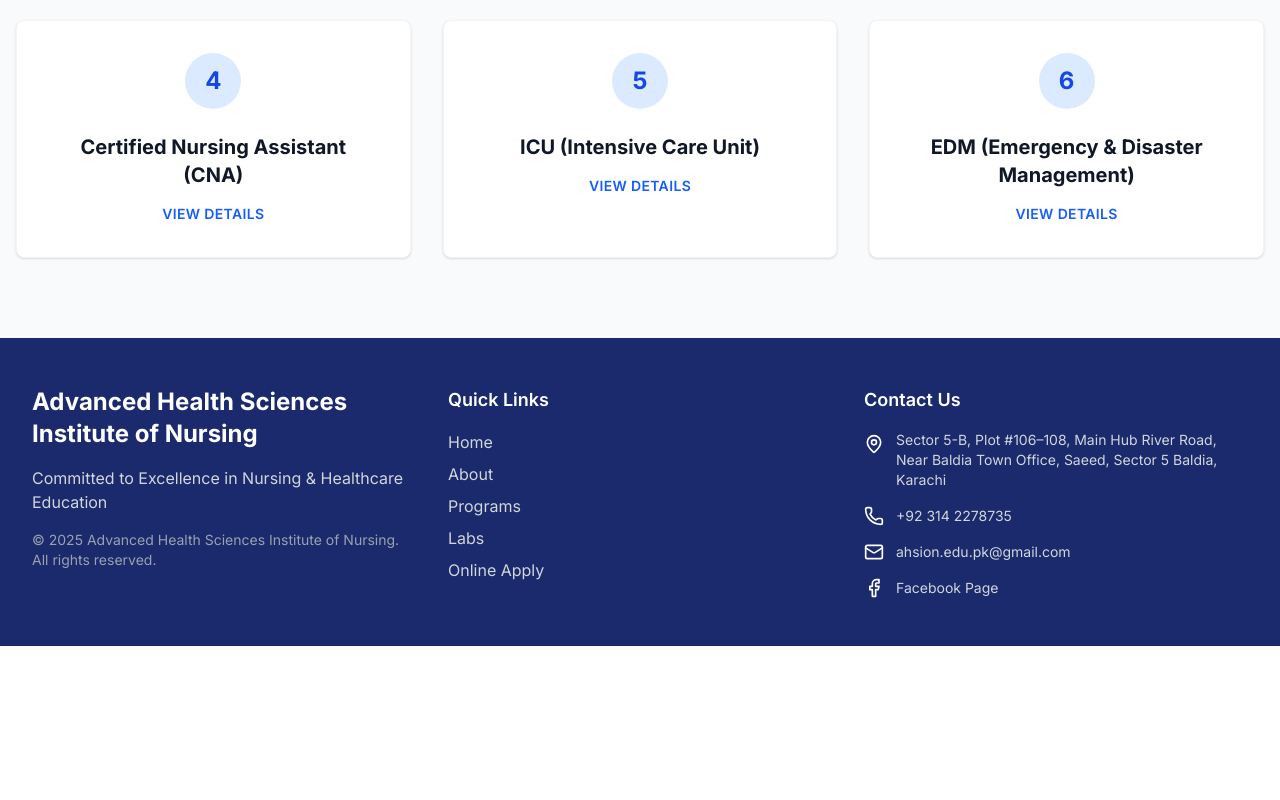
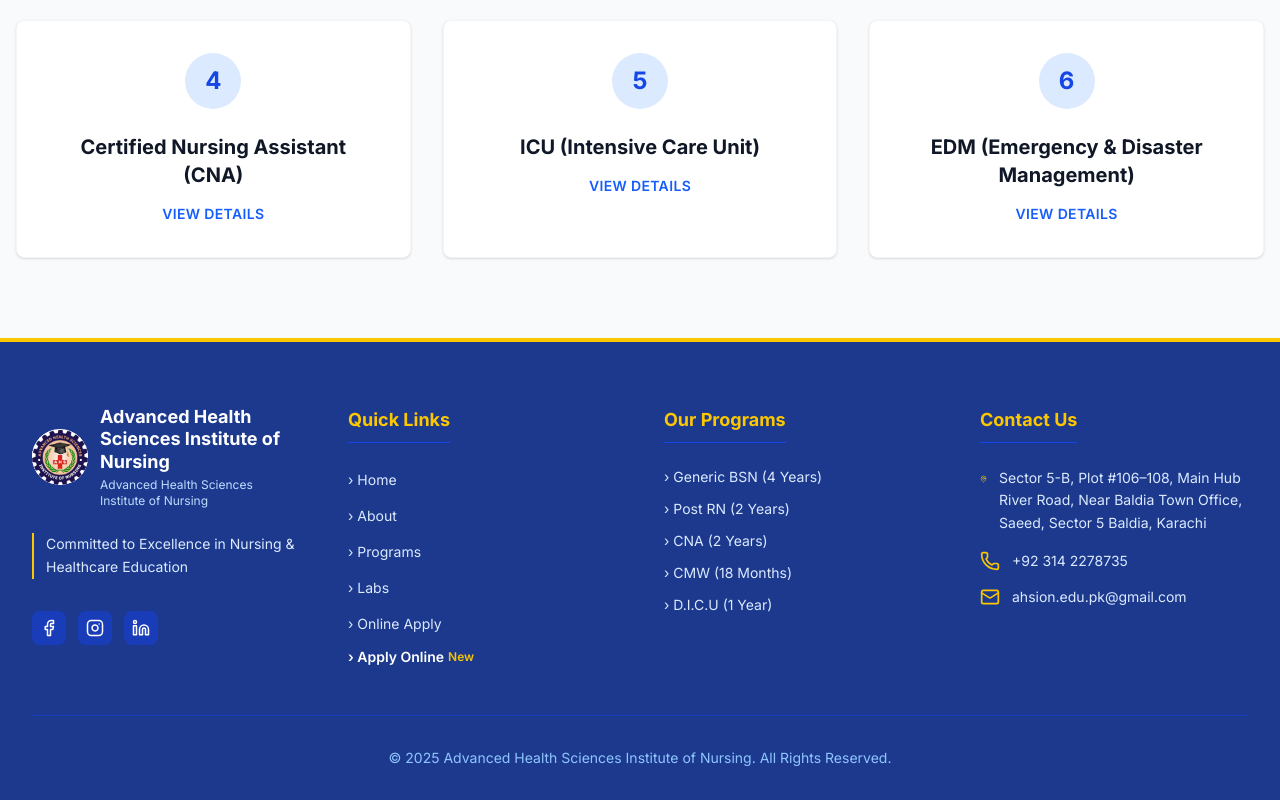
Before and after one commit to AHSANKHAN1999/ahsion-website, a Next.js app: page / in a window 1280 px wide. Shown: the part 1554-2354 px from the top of the page. Before the commit the page ends 2200 px from the top, so only its background shows below. Built offline with nearby package versions, Linux system fonts and the light colour scheme.

Commit message:
Enhance footer with university branding

```diff
--- a/src/components/Footer.js
+++ b/src/components/Footer.js
@@ -1,87 +1,136 @@
 import Link from "next/link";
+import Image from "next/image";
 import { siteData } from "@/data/siteData";
-import { MapPin, Phone, Mail, Facebook } from "lucide-react";
+import { MapPin, Phone, Mail, Facebook, Instagram, Linkedin } from "lucide-react";
 
 export default function Footer() {
   const contact = siteData.pages.contact.sections.find(
     (s) => s.type === "contact_info"
   );
 
+  const currentYear = new Date().getFullYear();
+
   return (
-    <footer className="bg-primary text-white">
-      <div className="max-w-7xl mx-auto px-4 sm:px-6 lg:px-8 py-12">
-        <div className="grid grid-cols-1 md:grid-cols-3 gap-8">
-          {/* Brand Info */}
-          <div>
-            <h3 className="text-2xl font-bold mb-4">
-              {siteData.site.short_name}
-            </h3>
-            <p className="text-gray-300 mb-4">{siteData.site.tagline}</p>
-            <p className="text-sm text-gray-400">
-              © {new Date().getFullYear()} {siteData.site.name}. All rights
-              reserved.
+    <footer className="bg-blue-900 text-white pt-16 pb-8 border-t-4 border-yellow-400 font-sans">
+      <div className="max-w-7xl mx-auto px-4 sm:px-6 lg:px-8">
+
+        {/* --- MAIN GRID (4 Columns) --- */}
+        <div className="grid grid-cols-1 md:grid-cols-2 lg:grid-cols-4 gap-12 mb-12">
+
+          {/* 1. Brand & Logo */}
+          <div className="space-y-6">
+            <div className="flex items-center gap-3">
+              <div className="relative w-14 h-14 bg-white rounded-full p-1 overflow-hidden shrink-0">
+                <Image
+                  src="/images/logo.jpg"
+                  alt="AHSION Logo"
+                  fill
+                  className="object-contain"
+                />
+              </div>
+              <div className="flex flex-col">
+                <span className="font-bold text-lg leading-tight text-white">
+                    {siteData.site.name}
+                </span>
+                <span className="text-xs text-blue-200 mt-1">
+                    {siteData.site.short_name}
+                </span>
+              </div>
+            </div>
+
+            <p className="text-blue-100 text-sm leading-relaxed border-l-2 border-yellow-400 pl-3">
+              {siteData.site.tagline || "Committed to excellence in nursing education and clinical practice."}
             </p>
+
+            {/* Social Icons */}
+            <div className="flex space-x-3 pt-2">
+              <a href={contact?.facebook || "#"} target="_blank" className="bg-blue-800 p-2 rounded-lg hover:bg-yellow-400 hover:text-blue-900 transition duration-300">
+                <Facebook size={18} />
+              </a>
+              <a href="#" className="bg-blue-800 p-2 rounded-lg hover:bg-yellow-400 hover:text-blue-900 transition duration-300">
+                <Instagram size={18} />
+              </a>
+              <a href="#" className="bg-blue-800 p-2 rounded-lg hover:bg-yellow-400 hover:text-blue-900 transition duration-300">
+                <Linkedin size={18} />
+              </a>
+            </div>
           </div>
 
-          {/* Quick Links */}
+          {/* 2. Quick Links */}
           <div>
-            <h4 className="text-lg font-semibold mb-4">Quick Links</h4>
-            <ul className="space-y-2">
+            <h4 className="text-lg font-bold mb-6 border-b border-blue-700 pb-2 inline-block text-yellow-400">
+              Quick Links
+            </h4>
+            <ul className="space-y-3">
               {siteData.navigation.map((item) => (
                 <li key={item.label}>
                   <Link
                     href={item.link}
-                    className="text-gray-300 hover:text-white transition-colors"
+                    className="text-blue-100 hover:text-yellow-400 hover:translate-x-1 transition-all duration-300 inline-block text-sm"
                   >
-                    {item.label}
+                    › {item.label}
                   </Link>
                 </li>
               ))}
+              <li>
+                 <Link href="/admissions" className="text-white font-semibold hover:text-yellow-400 transition-colors text-sm flex items-center gap-1">
+                   › Apply Online <span className="text-yellow-400 text-xs animate-pulse">New</span>
+                 </Link>
+              </li>
             </ul>
           </div>
 
-          {/* Contact Info */}
+          {/* 3. Our Programs */}
           <div>
-            <h4 className="text-lg font-semibold mb-4">Contact Us</h4>
-            <div className="space-y-4">
-              <div className="flex items-start gap-3">
-                <MapPin className="w-5 h-5 mt-1 flex-shrink-0" />
-                <p className="text-gray-300 text-sm">{contact?.address}</p>
+            <h4 className="text-lg font-bold mb-6 border-b border-blue-700 pb-2 inline-block text-yellow-400">
+              Our Programs
+            </h4>
+            <ul className="space-y-3 text-sm text-blue-100">
+                <li className="hover:text-white transition cursor-pointer">› Generic BSN (4 Years)</li>
+                <li className="hover:text-white transition cursor-pointer">› Post RN (2 Years)</li>
+                <li className="hover:text-white transition cursor-pointer">› CNA (2 Years)</li>
+                <li className="hover:text-white transition cursor-pointer">› CMW (18 Months)</li>
+                <li className="hover:text-white transition cursor-pointer">› D.I.C.U (1 Year)</li>
+            </ul>
+          </div>
+
+          {/* 4. Contact Info */}
+          <div>
+            <h4 className="text-lg font-bold mb-6 border-b border-blue-700 pb-2 inline-block text-yellow-400">
+              Contact Us
+            </h4>
+            <div className="space-y-4 text-sm text-blue-100">
+              <div className="flex items-start gap-3 group">
+                <MapPin className="w-5 h-5 text-yellow-400 mt-0.5 group-hover:scale-110 transition" />
+                <span className="leading-relaxed">
+                    {contact?.address || "Sector 5-B, Plot # 106-108, Main Hub River Road, Karachi."}
+                </span>
               </div>
-              <div className="flex items-center gap-3">
-                <Phone className="w-5 h-5 flex-shrink-0" />
-                <a
-                  href={`tel:${contact?.phone}`}
-                  className="text-gray-300 hover:text-white text-sm"
-                >
-                  {contact?.phone}
+
+              <div className="flex items-center gap-3 group">
+                <Phone className="w-5 h-5 text-yellow-400 group-hover:scale-110 transition" />
+                <a href={`tel:${contact?.phone}`} className="hover:text-white transition">
+                  {contact?.phone || "+92 21 32814455"}
                 </a>
               </div>
-              <div className="flex items-center gap-3">
-                <Mail className="w-5 h-5 flex-shrink-0" />
-                <a
-                  href={`mailto:${contact?.email}`}
-                  className="text-gray-300 hover:text-white text-sm"
-                >
-                  {contact?.email}
+
+              <div className="flex items-center gap-3 group">
+                <Mail className="w-5 h-5 text-yellow-400 group-hover:scale-110 transition" />
+                <a href={`mailto:${contact?.email}`} className="hover:text-white transition">
+                  {contact?.email || "ahsion.edu.pk@gmail.com"}
                 </a>
               </div>
-              {contact?.facebook && (
-                <div className="flex items-center gap-3">
-                  <Facebook className="w-5 h-5 flex-shrink-0" />
-                  <a
-                    href={contact.facebook}
-                    target="_blank"
-                    rel="noopener noreferrer"
-                    className="text-gray-300 hover:text-white text-sm"
-                  >
-                    Facebook Page
-                  </a>
-                </div>
-              )}
             </div>
           </div>
         </div>
+
+        {/* --- BOTTOM BAR (Updated) --- */}
+        <div className="border-t border-blue-800 pt-8 mt-8 flex justify-center items-center text-xs md:text-sm text-blue-300">
+          <p className="text-center">
+             © {currentYear} {siteData.site.name}. All Rights Reserved.
+          </p>
+        </div>
+
       </div>
     </footer>
   );
```
